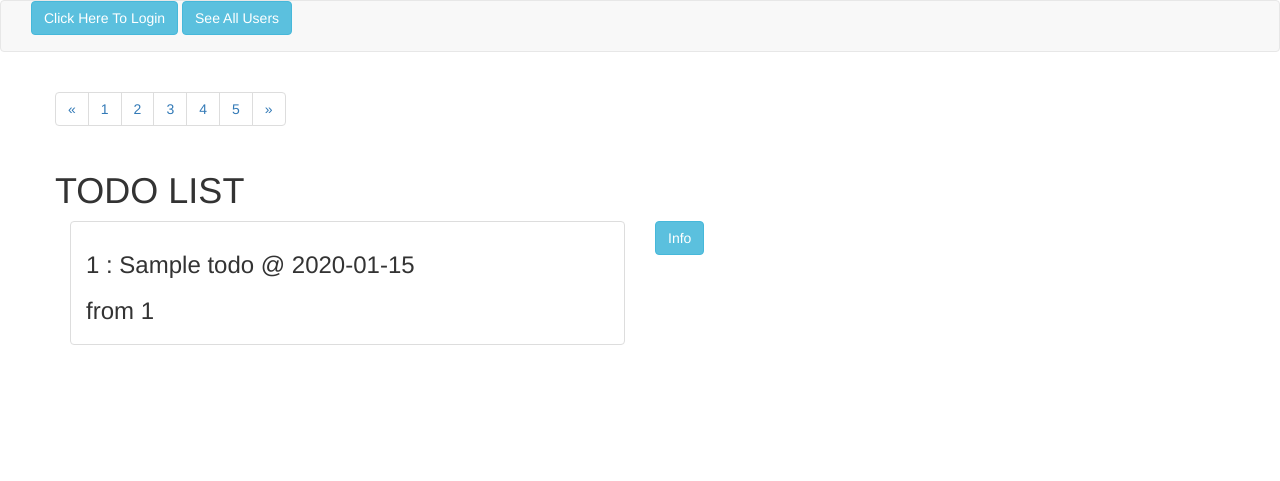
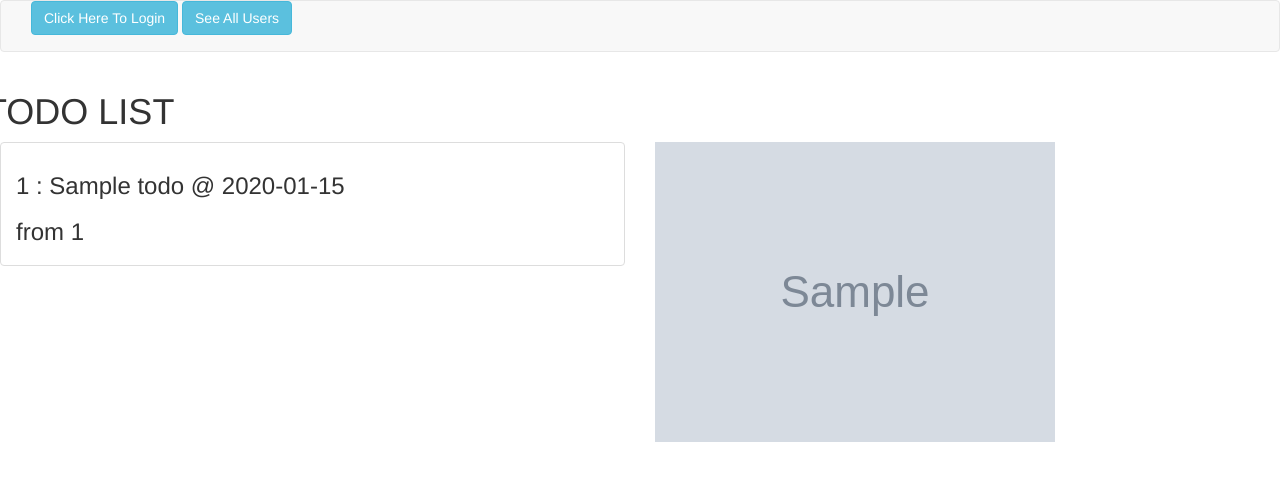
Before and after one commit to LittleTheFu/todo, a Flask app: template app/templates/todos.html in a window 1280 px wide. Shown: the top 481 px of the page. Run offline with Flask 2, Linux system fonts and the light colour scheme; tables that the repository leaves empty hold one stand-in row (values such as "Sample post"); the template is opened without the code that fills it: values that come from a table or form of the project are taken from there, most other values are stand-ins (such as "Sample title", 1, 10 or a date in 2020); grey boxes marked "Sample" are stand-in pictures; some libraries are stand-ins or nearby versions.

Commit message:
use avatar in todo pages

```diff
--- a/app/main/views.py
+++ b/app/main/views.py
@@ -34,12 +34,13 @@ def todos():
 
 @main.route('/todos/<user_id>')
 def todoByUser(user_id):
+    user = User.query.get(int(user_id))
     todos = Todo.getByUserId(user_id)
     canEdit = False
     if current_user.is_authenticated:
         if current_user.id == int(user_id):
             canEdit = True
-    return render_template( 'todos.html', user_id = user_id, todos = todos, canEdit = canEdit )
+    return render_template( 'todos.html', user = user, todos = todos, canEdit = canEdit )
 
 @main.route('/todos/del/<id>')
 def delTodo(id):
--- a/app/templates/todos.html
+++ b/app/templates/todos.html
@@ -2,29 +2,6 @@
 {% block title %}This is an example page{% endblock %}
 
 {% block page_body %}
-<div class="container">
-  <div class="row">
-    <nav aria-label="Page navigation">
-      <ul class="pagination">
-        <li>
-          <a href="#" aria-label="Previous">
-            <span aria-hidden="true">&laquo;</span>
-          </a>
-        </li>
-          <li><a href="#">1</a></li>
-          <li><a href="#">2</a></li>
-          <li><a href="#">3</a></li>
-          <li><a href="#">4</a></li>
-          <li><a href="#">5</a></li>
-        <li>
-        <a href="#" aria-label="Next">
-          <span aria-hidden="true">&raquo;</span>
-        </a>
-      </li>
-    </ul>
-  </nav>
-</div>
-
   <div class="row">
     <h1>TODO LIST</h1>
   </div>
@@ -35,7 +12,7 @@
         {% for todo in todos %}
           <li class="list-group-item">
             <h3>{{ todo.id }} : {{ todo.name }} @ {{ todo.create_date }}</h3>
-            <h3>from {{ user_id}}</h3>
+            <h3>from {{ user.id}}</h3>
             {% if canEdit %}
               <a href="{{ url_for('.delTodo', id=todo.id) }}" class="btn btn-info" role="button">
                 Delete
@@ -46,8 +23,8 @@
       </ul>
     </div>
     <div class="col-md-6">
-      <a href="{{ url_for('.userInfo', id=user_id) }}" class="btn btn-info" role="button">
-        Info
+      <a href="{{ url_for('.userInfo', id=user.id) }}" role="button">
+        <img src="{{ avatars.gravatar(user.email_hash) }}">
       </a>
       {% if canEdit == true %}
       <a href="{{ url_for('.add') }}" class="btn btn-info" role="button">
```
